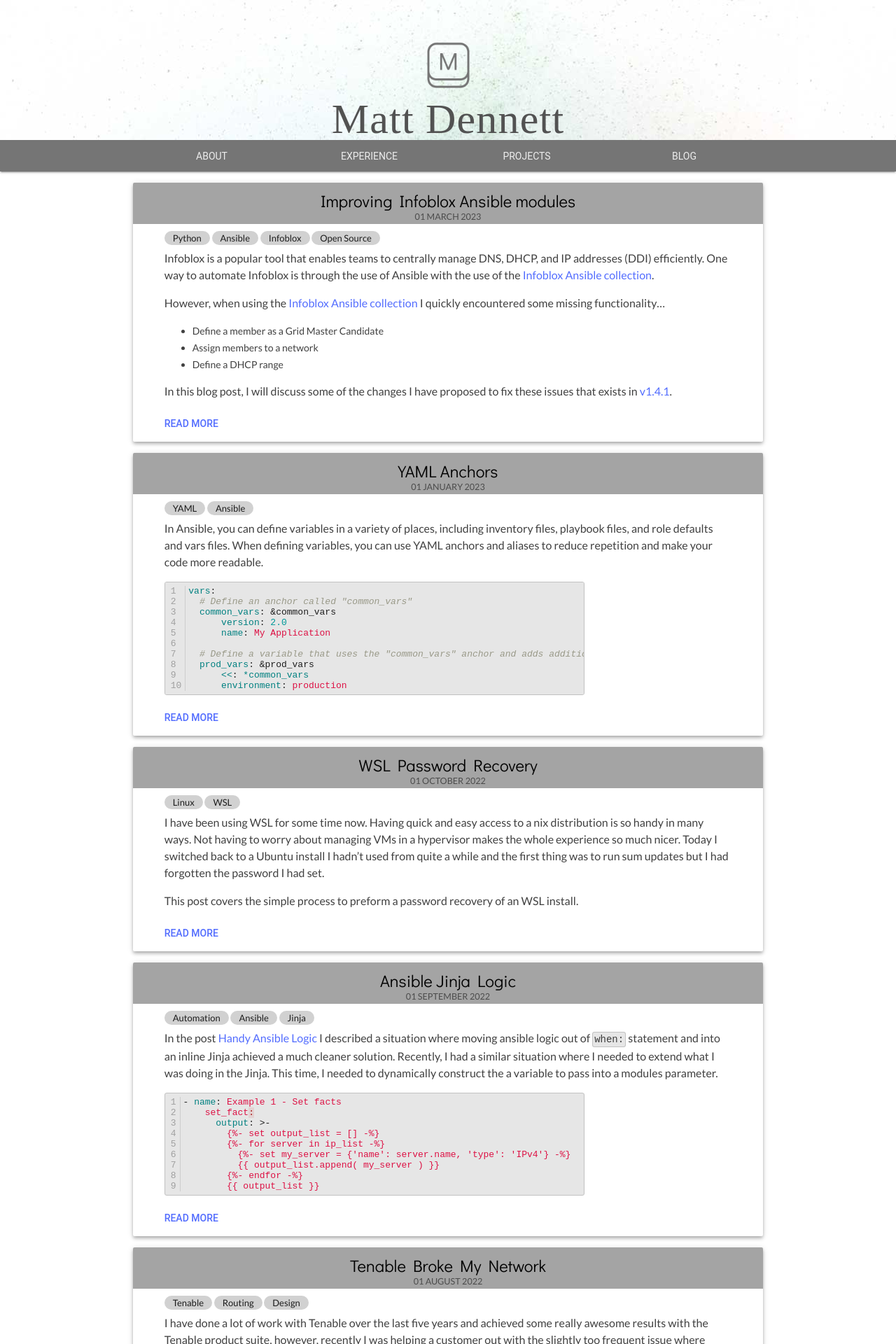
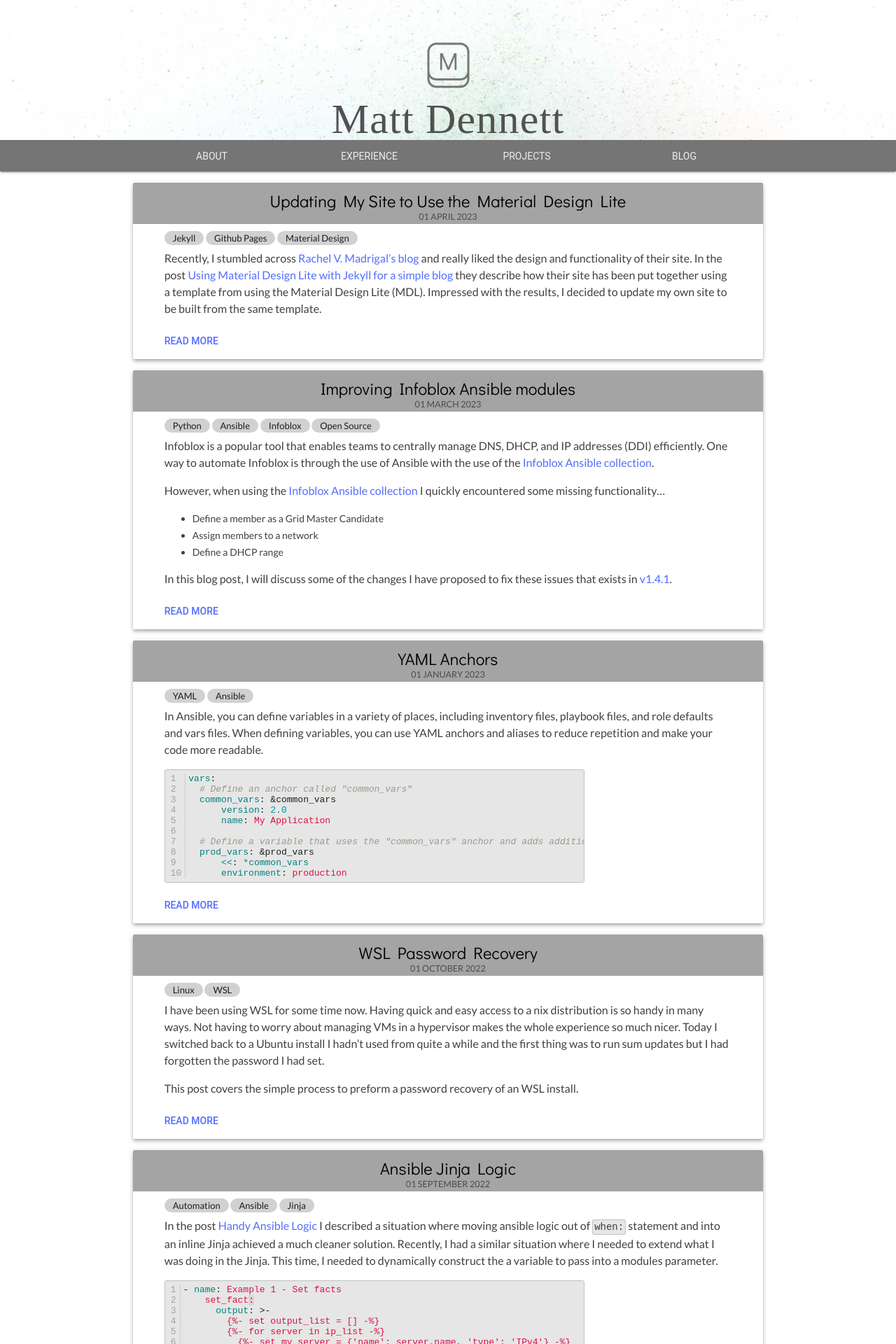
Before and after one commit to matthewdennett/matthewdennett.github.io, a Jekyll site: the page built from blog/index.html, in a window 1280 px wide. Shown: the top 1920 px of the page at 70% size. Built offline with Jekyll 4.4.1, drawn with Linux system fonts in a browser that asks for light colours; nearby versions of some CDN libraries; some web fonts are replaced.

Commit message:
New post for site update

```diff
--- a/_includes/chip.html
+++ b/_includes/chip.html
@@ -22,7 +22,7 @@
 	{% when "vulnerability management" %}
 		{% assign tagName="vulnmgmt" %}
 	{% else %}
-		{% assign tagName=include.name %}
+		{% assign tagName=page_name %}
 {% endcase %}
 
 <a href="/tagged/{{ tagName | downcase }}">
--- a/_posts/2023-03-01-Improving-Infoblox-Ansible.md
+++ b/_posts/2023-03-01-Improving-Infoblox-Ansible.md
@@ -183,4 +183,6 @@ So now we can create a network range like this...
 
 #### Conclusion
 
+The collection includes a not of really helpfull modules for managing an Infoblox Grid. Unfortunatly, there are a number of modules that are yet to be developed and several modules are missing some options which are avaliable in the WAPI API. I hope that I can find some more time to commit to this project and help develop some of the missing modules.
+
 The GitHub project has recently changed over to a new set of maintainers, which has slowed down the review and QA process quite a lot whole they are still getting up to spped with the project. At the time of writing this post, the PR is yet to approved and merged. You can find this PR here if you would like to have a closer look.
--- /dev/null
+++ b/_posts/2023-04-01-MDL-Site-Update.md
@@ -0,0 +1,69 @@
+---
+layout: post
+title: Updating My Site to Use the Material Design Lite
+tags:
+- Jekyll
+- Github Pages
+- Material Design
+show: true
+---
+
+Recently, I stumbled across [Rachel V. Madrigal's blog](https://rachelmad.github.io/) and really liked the design and functionality of their site. In the post [Using Material Design Lite with Jekyll for a simple blog](https://rachelmad.github.io/entries/2016/08/14/material-design-jekyll) they describe how their site has been put together using a template from using the Material Design Lite (MDL).  Impressed with the results, I decided to update my own site to be built from the same template.
+
+<!--more-->
+
+#### MDL Portfolio Template
+
+The MDL Portfolio template is a pre-built website layout designed by Google's Material Design team. It features a clean and modern design with a focus on showcasing your work and skills. The template includes sections for an intro, about me, skills, projects, and a contact form(which I removed). The layout is fully responsive, meaning it should look great on any device, whether it's a desktop, tablet, or mobile phone.
+
+One of the things I love about this template is how easy it is to customize. The source code is well-organized and easy to understand, making it simple to make changes to the design or add your own content. MDL also provides extensive documentation and code samples to help you get started.
+
+#### Updating My Site
+
+Updating my site to use the MDL Portfolio template was a straightforward process. I downloaded the template from the MDL website and then replaced the existing content on my site with the template's HTML, CSS, and JavaScript files. I then customized the template to match the style I wanted and added my own content.
+
+Rather than starting from scratch, I was able to use the template as a starting point and then make changes as needed. This not only saved me time, but it also ensured that my site had a professional and polished look.
+
+#### Small fixes
+
+Rachel's use of clickable chips to display related post, experience and projects is a really nice feature.  Based on their implementation, I have implemented the same for my site with one small but notable improvement for the chips and tags to be case insensitive. Previously a chip “Jinja” wouldn’t match posts tagged with "jinja" and even cause a 404 if I hadn’t set up a tagged page to match both.
+
+There are two changes I made to make this case insensitive.
+
+##### 1. Related Pages
+The first change is to ensure that when searching for related posts to display on the tagged page, I ensure that all the tags of the current page are converted to lower case and that the current tagged page name is lower case before checking if the page name is in the list of tags.
+
+I can thank this [Stack Overflow answer](https://stackoverflow.com/questions/51977204/if-statement-with-contains-and-downcase-in-liquid#52008487) for the method of converting the case of an array.
+
+{% highlight html linenos %}
+{% raw %}
+{% for post in project_posts %}
+	{% assign post_tags = post.tags | join: '~~~' | downcase | split: '~~~' %}
+	{% assign page_name = page.name | downcase %}
+	{% if post_tags contains page_name %}
+{% endraw %}
+{% endhighlight %}
+
+
+##### 2.Chips
+The second change was along the same line, making sure that the chip was converted to lower case to ensure it would consistently match the tagged page.
+
+{% highlight html linenos %}
+{% raw %}
+{% assign page_name = include.name | downcase %}
+{% case page_name %}
+	{% when "github pages" %}
+		{% assign tagName="githubpages" %}
+...
+	{% when "cisco aci" %}
+		{% assign tagName="ciscoaci" %}
+	{% else %}
+		{% assign tagName=page_name %}
+<a href="/tagged/{{ tagName | downcase }}">
+    <span class="mdl-chip">
+        <span class="mdl-chip__text">{{ include.name }}</span>
+    </span>
+</a>
+{% endcase %}
+{% endraw %}
+{% endhighlight %}
```
